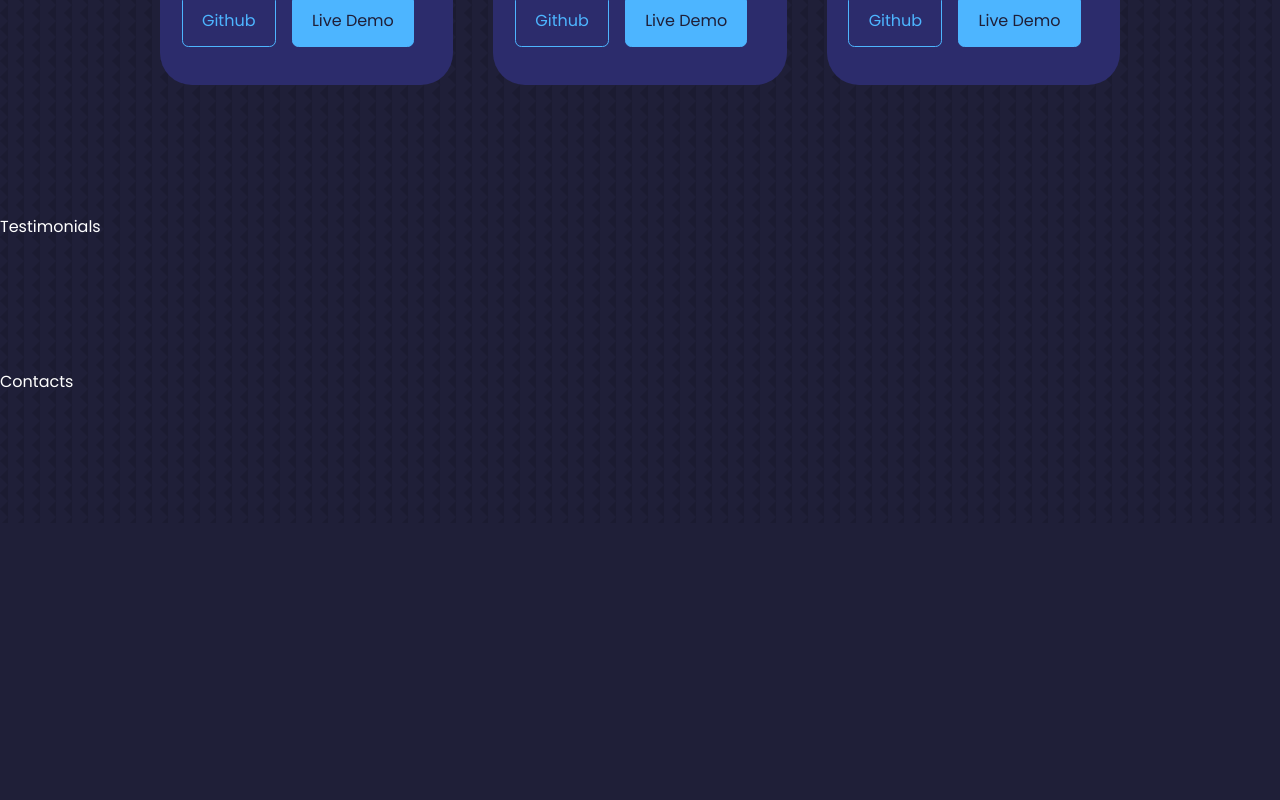
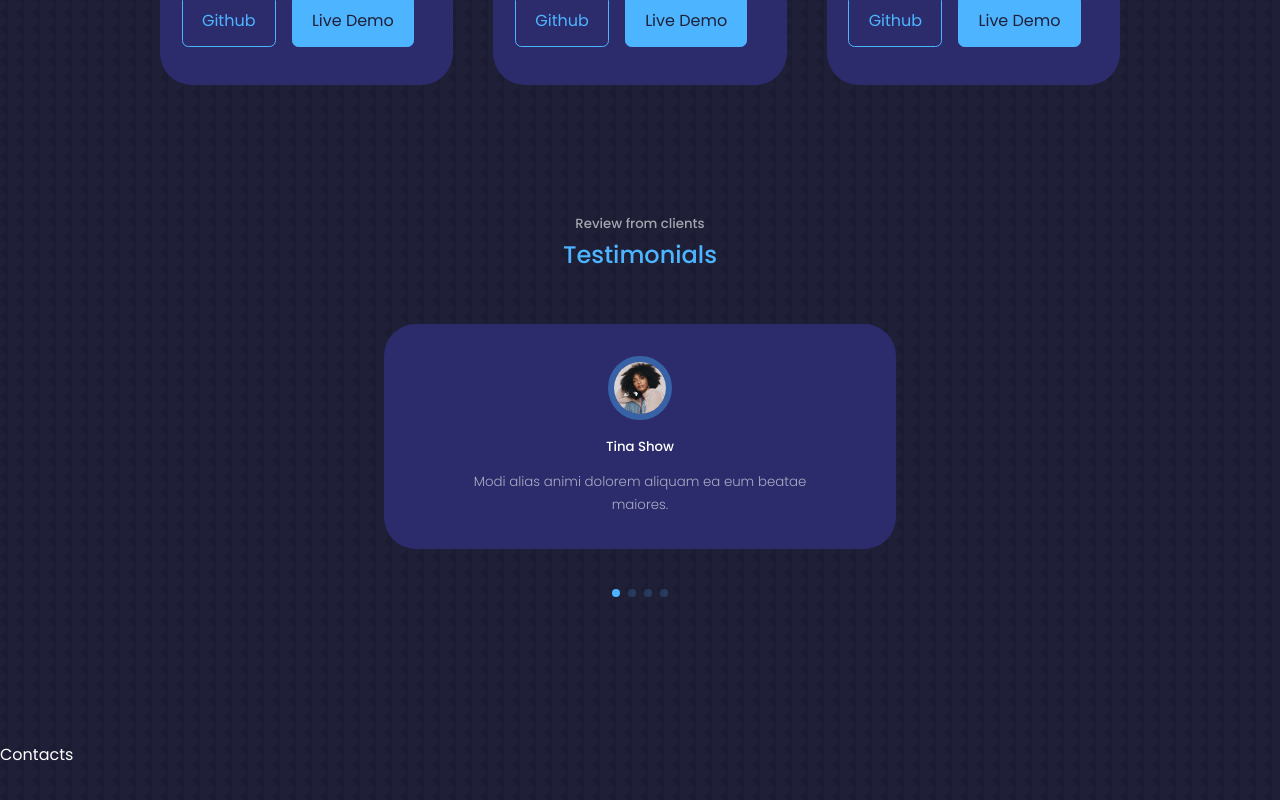
Before and after one commit to Lougles/portfolio, a React (Create React App) app: page / in a window 1280 px wide. Shown: the part 3931-4731 px from the top of the page. Before the commit the page ends 4454 px from the top, so only its background shows below. Built offline with nearby package versions, Linux system fonts and the light colour scheme.

Commit message:
finished testimonials section for all devices

```diff
--- a/package.json
+++ b/package.json
@@ -10,6 +10,7 @@
     "react-dom": "^18.2.0",
     "react-icons": "^4.9.0",
     "react-scripts": "5.0.1",
+    "swiper": "^9.4.0",
     "web-vitals": "^2.1.4"
   },
   "scripts": {
--- a/src/components/testimonials/Testimonials.jsx
+++ b/src/components/testimonials/Testimonials.jsx
@@ -1,8 +1,45 @@
 import React from 'react';
-import './testimonials.css'
+import './testimonials.css';
+import {data} from './data'
+
+// import Swiper core and required modules
+import { Pagination } from 'swiper';
+
+import { Swiper, SwiperSlide } from 'swiper/react';
+
+// Import Swiper styles
+import 'swiper/css';
+import 'swiper/css/navigation';
+import 'swiper/css/pagination';
+import 'swiper/css/scrollbar';
+
 const Testimonials = () => {
   return (
-    <section id='testimonials' > Testimonials </section>
+    <section id='testimonials' >
+      <h5>Review from clients</h5>
+      <h2>Testimonials</h2>
+      <Swiper className="container testimonials__container"
+        // install Swiper modules
+        modules={[Pagination]}
+        spaceBetween={40}
+        slidesPerView={1}
+        pagination={{ clickable: true }}
+      >
+        {data &&
+          data.map(({id, avatar, name, review}) => (
+          <SwiperSlide key={id} className="testimonial">
+            <div className="client__avatar">
+              <img  src={avatar} alt='Ava one' />
+            </div>
+            <h5 className='client__name'> {name} </h5>
+            <small className='client__review'>
+              {review}
+            </small>
+          </SwiperSlide>
+          ))
+        }
+      </Swiper>
+    </section>
   );
 };
 
--- /dev/null
+++ b/src/components/testimonials/data.js
@@ -0,0 +1,31 @@
+import Avatar1 from '../../assets/avatar1.jpg';
+import Avatar2 from '../../assets/avatar2.jpg';
+import Avatar3 from '../../assets/avatar3.jpg';
+import Avatar4 from '../../assets/avatar4.jpg';
+
+export const data = [
+  {
+    id: 1,
+    avatar: Avatar1,
+    name: 'Tina Show',
+    review: 'Modi alias animi dolorem aliquam ea eum beatae maiores.'
+  },
+  {
+    id: 2,
+    avatar: Avatar2,
+    name: 'Shatta Wale',
+    review: 'Modi alias animi dolorem aliquam ea eum beatae maiores.'
+  },
+  {
+    id: 3,
+    avatar: Avatar3,
+    name: 'Kwame Despite',
+    review: 'Modi alias animi dolorem aliquam ea eum beatae maiores.'
+  },
+  {
+    id: 4,
+    avatar: Avatar4,
+    name: 'Pepe Guardiola',
+    review: 'Modi alias animi dolorem aliquam ea eum beatae maiores.'
+  },
+]
--- a/src/components/testimonials/testimonials.css
+++ b/src/components/testimonials/testimonials.css
@@ -0,0 +1,51 @@
+.container.testimonials__container {
+    width: 40%;
+    padding-bottom: 4rem;
+}
+
+.client__avatar {
+    width: 4rem;
+    aspect-ratio: 1/1;
+    overflow: hidden;
+    border-radius: 50%;
+    margin: 0 auto 1rem;
+    border: 0.4rem solid var(--color-primary-variant);
+}
+
+.testimonial {
+    background: var(--color-bg-variant);
+    text-align: center;
+    padding: 2rem;
+    border-radius: 2rem;
+    user-select: none;
+}
+
+.client__review {
+    color: var(--color-light);
+    font-weight: 300;
+    display: block;
+    width: 80%;
+    margin: 0.8rem auto 0;
+}
+.swiper-pagination-clickable .swiper-pagination-bullet {
+    background: var(--color-primary);
+}
+
+/* ===================== MEDIA QUERIES (MEDIUM DEVICES) ================== */
+
+@media screen and (max-width: 1024px){
+    .container.testimonials__container {
+        width: 60%;
+    }
+}
+
+/* ===================== MEDIA QUERIES (SMALL DEVICES) ================== */
+
+@media screen and (max-width: 600px){
+    .container.testimonials__container {
+        width: var(--container-width-sm);
+    }
+    .client__review {
+        width: var(--container-width-sm);
+    }
+}
```
Also changed, not shown: 1 other file (tests, documents, lock files or other folders).
